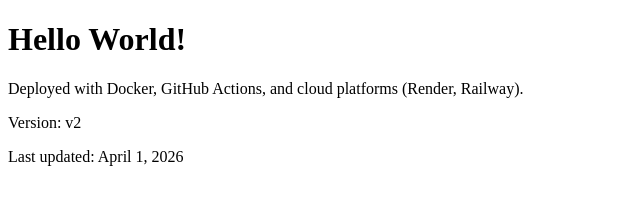
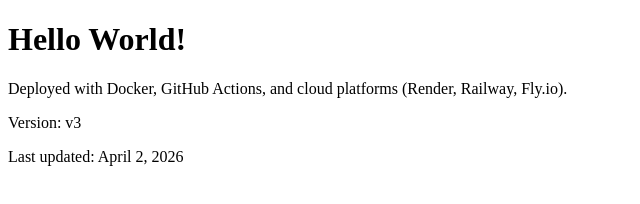
Before and after one commit to FadedBoy69/hello-world, a plain HTML site: page index.html in a window 1280 px wide. Shown: the full height of the page, 0-640 px from the left. Drawn offline with Linux system fonts and the light colour scheme.

Commit message:
Add Fly.io deployment and update app metadata

```diff
--- a/index.html
+++ b/index.html
@@ -7,8 +7,8 @@
 </head>
 <body>
   <h1>Hello World!</h1>
-  <p>Deployed with Docker, GitHub Actions, and cloud platforms (Render, Railway).</p>
-  <p>Version: v2</p>
-  <p>Last updated: April 1, 2026</p>
+  <p>Deployed with Docker, GitHub Actions, and cloud platforms (Render, Railway, Fly.io).</p>
+  <p>Version: v3</p>
+  <p>Last updated: April 2, 2026</p>
 </body>
 </html>
```
Also changed, not shown: 3 other files.
